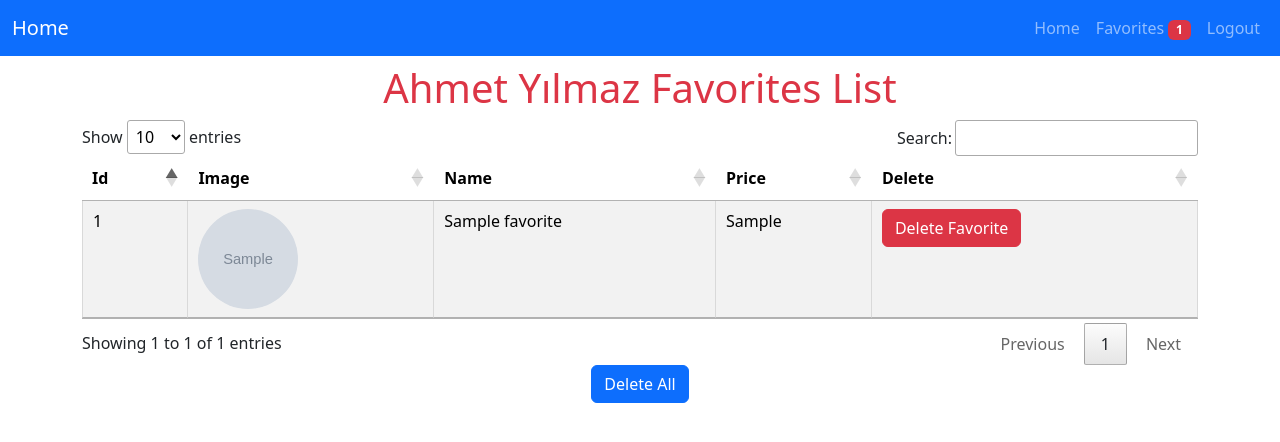
After one commit to kaankaltakkiran/Shop-Php, a PHP site: page /favorite.php in a window 1280 px wide. The commit adds this page. Shown: the top 442 px of the page. Run offline with PHP 8.4, Linux system fonts and the light colour scheme; a user stored in the database is signed in; tables that the repository leaves empty hold one stand-in row (values such as "Sample post"); grey boxes marked "Sample" are stand-in pictures; some libraries are stand-ins or nearby versions.

Commit message:
added favorite page

```diff
--- /dev/null
+++ b/favorite.php
@@ -0,0 +1,88 @@
+<?php
+@session_start();
+?>
+<!doctype html>
+<html lang="en">
+  <head>
+    <meta charset="utf-8">
+    <meta name="viewport" content="width=device-width, initial-scale=1">
+    <title>Cart</title>
+    <link href="https://cdn.jsdelivr.net/npm/bootstrap@5.3.2/dist/css/bootstrap.min.css" rel="stylesheet" integrity="sha384-T3c6CoIi6uLrA9TneNEoa7RxnatzjcDSCmG1MXxSR1GAsXEV/Dwwykc2MPK8M2HN" crossorigin="anonymous">
+    <link href="//cdn.datatables.net/1.10.25/css/jquery.dataTables.min.css" rel="stylesheet">
+  </head>
+  <body>
+  <?php
+require_once('navbar.php');
+?>
+<?php
+//!Silme işlemi
+if(isset($_GET['remove'])){
+require('db.php');
+
+$remove_id = $_GET['remove'];
+$sql = "DELETE FROM favorites WHERE productid = :remove";
+$SORGU = $DB->prepare($sql);
+ $SORGU->bindParam(':remove', $remove_id);
+ $SORGU->execute();
+ header('location:favorite.php');
+};
+//!Toplu silme işlemi
+if(isset($_GET['delete_all'])){
+require('db.php');
+
+$sql = "DELETE FROM favorites";
+$SORGU = $DB->prepare($sql);
+ $SORGU->execute();
+ header('location:favorite.php');
+}
+?>
+    <div class="container">
+    <h1 class="text-center mt-2 text-danger"><?php echo $_SESSION['adsoyad'] ?> Favorites List</h1>
+
+    <table class="table table-striped mt-2 cell-border">
+  <thead>
+    <tr>
+      <th scope="col">Id</th>
+      <th scope="col">Image</th>
+      <th scope="col">Name</th>
+      <th scope="col">Price</th>
+      <th scope="col">Delete</th>
+
+    </tr>
+  </thead>
+  <tbody>
+  </div>
+    <?php
+    $SORGU = $DB->prepare("SELECT * FROM favorites");
+    $SORGU->execute();
+    $favorites = $SORGU->fetchAll(PDO::FETCH_ASSOC);
+    //echo '<pre>'; print_r($users);
+
+    foreach($favorites as $favorite) {
+      echo "
+      <tr>
+      <td>{$favorite['productid']}</td>
+      <td><img src='uploads/{$favorite['productimage']}' class='rounded-circle' width='100' height='100'></td>
+      <td>{$favorite['productname']}</td>
+      <td>{$favorite['productprice']}</td>
+      <td><a href='favorite.php?remove={$favorite['productid']}' onclick='return confirm(\"Remove Item From Favorite?\")' class='btn btn-danger'>Delete Favorite</a></td>
+    </tr>
+      ";
+    }
+    ?>
+  </tbody>
+</table>
+<p class="text-center">
+<a type="button" href="favorite.php?delete_all"  onclick="return confirm('Are You Sure You Want To Delete All?')" class="btn btn-primary">Delete All</a>
+</p>
+
+<script src="https://code.jquery.com/jquery-3.6.0.min.js" ></script>
+  <script src="https://cdn.jsdelivr.net/npm/bootstrap@5.1.0/dist/js/bootstrap.min.js" ></script>
+  <script src="//cdn.datatables.net/1.10.25/js/jquery.dataTables.min.js"></script>
+  <script>
+  $(document).ready( function () {
+		$('.table').DataTable();
+  });
+  </script>
+  </body>
+</html>
--- a/navbar.php
+++ b/navbar.php
@@ -6,21 +6,31 @@
   <head>
     <meta charset="utf-8">
     <meta name="viewport" content="width=device-width, initial-scale=1">
-    <title>Bootstrap demo</title>
+    <title>Shop</title>
     <link href="https://cdn.jsdelivr.net/npm/bootstrap@5.3.2/dist/css/bootstrap.min.css" rel="stylesheet" integrity="sha384-T3c6CoIi6uLrA9TneNEoa7RxnatzjcDSCmG1MXxSR1GAsXEV/Dwwykc2MPK8M2HN" crossorigin="anonymous">
   </head>
   <body>
   <nav class="navbar navbar-expand-lg navbar bg-primary" data-bs-theme="dark">
   <div class="container-fluid">
-    <a class="navbar-brand" href="index.php">Navbar</a>
+    <a class="navbar-brand" href="index.php">Home</a>
     <button class="navbar-toggler" type="button" data-bs-toggle="collapse" data-bs-target="#navbarNav" aria-controls="navbarNav" aria-expanded="false" aria-label="Toggle navigation">
       <span class="navbar-toggler-icon"></span>
     </button>
+    <?php
+      require 'db.php';
+      $SORGU = $DB->prepare("SELECT * FROM favorites");
+      $SORGU->execute();
+      $favorites = $SORGU->fetchAll(PDO::FETCH_ASSOC);
+
+      ?>
     <div class="collapse navbar-collapse justify-content-end" id="navbarNav">
       <ul class="navbar-nav">
       <?php if ($_SESSION['isLogin'] == 1) { ?>
         <li class="nav-item">
           <a class="nav-link" aria-current="page" href="index.php">Home</a>
+        </li>
+        <li class="nav-item">
+          <a class="nav-link" href="favorite.php">Favorites <span class="badge text-bg-danger"><?php echo count($favorites) ?></span></a>
         </li>
         <li class="nav-item">
           <a class="nav-link" href="logout.php">Logout</a>
--- a/product.php
+++ b/product.php
@@ -37,12 +37,10 @@ echo "
 echo "
 <div class='container'>
 <div class='row text-center'>
-<img src='uploads/{$products[0]['productimg']}' class='card-img-top' alt='...'>
+<img src='uploads/{$products[0]['productimg']}' class='card-img-top' width='700' height='400' alt='{$products[0]['productdescription']}'>
 </div>
 </div>
 ";
-
-/* echo nl2br($DUYURU[0]['announcement']); */
 echo "<br><hr>";
 echo "
 <div class='container'>
@@ -51,7 +49,6 @@ echo "
 </div>
 </div>
 ";
-/* echo "<i class='text-muted'>" . date("d.m.Y", strtotime($DUYURU[0]['startingdate'])) . " Tarihinde yayınlanmıştır.</i>"; */
 ?>
     <script src="https://cdn.jsdelivr.net/npm/bootstrap@5.3.2/dist/js/bootstrap.bundle.min.js" integrity="sha384-C6RzsynM9kWDrMNeT87bh95OGNyZPhcTNXj1NW7RuBCsyN/o0jlpcV8Qyq46cDfL" crossorigin="anonymous"></script>
   </body>
```
Also changed, not shown: Database/shop.sql (added, +55 -0 lines), index.php (+55 -2 lines), uploads/IMG-65476f70bc4ea7.86808208.jpg (deleted), uploads/IMG-65476f95650c28.02532360.jpg (deleted), uploads/IMG-65476fbbeec834.81440748.jpg (deleted), uploads/IMG-6547704acbd209.04153442.jpg (deleted), uploads/IMG-65477057aa22c8.22335014.jpg (deleted), uploads/IMG-6547706aa1d080.91612054.jpg (deleted), uploads/IMG-654b334e976597.61598384.jpg (deleted), uploads/IMG-655ba330d5d409.48582989.png (added), uploads/IMG-655ba34e742255.29926803.png (added), uploads/IMG-655ba3808df9d7.22730559.png (added), uploads/IMG-655ba3c95dd6f4.01507697.png (added), uploads/IMG-655ba3eee381a0.88571662.png (added), 1 more files.
